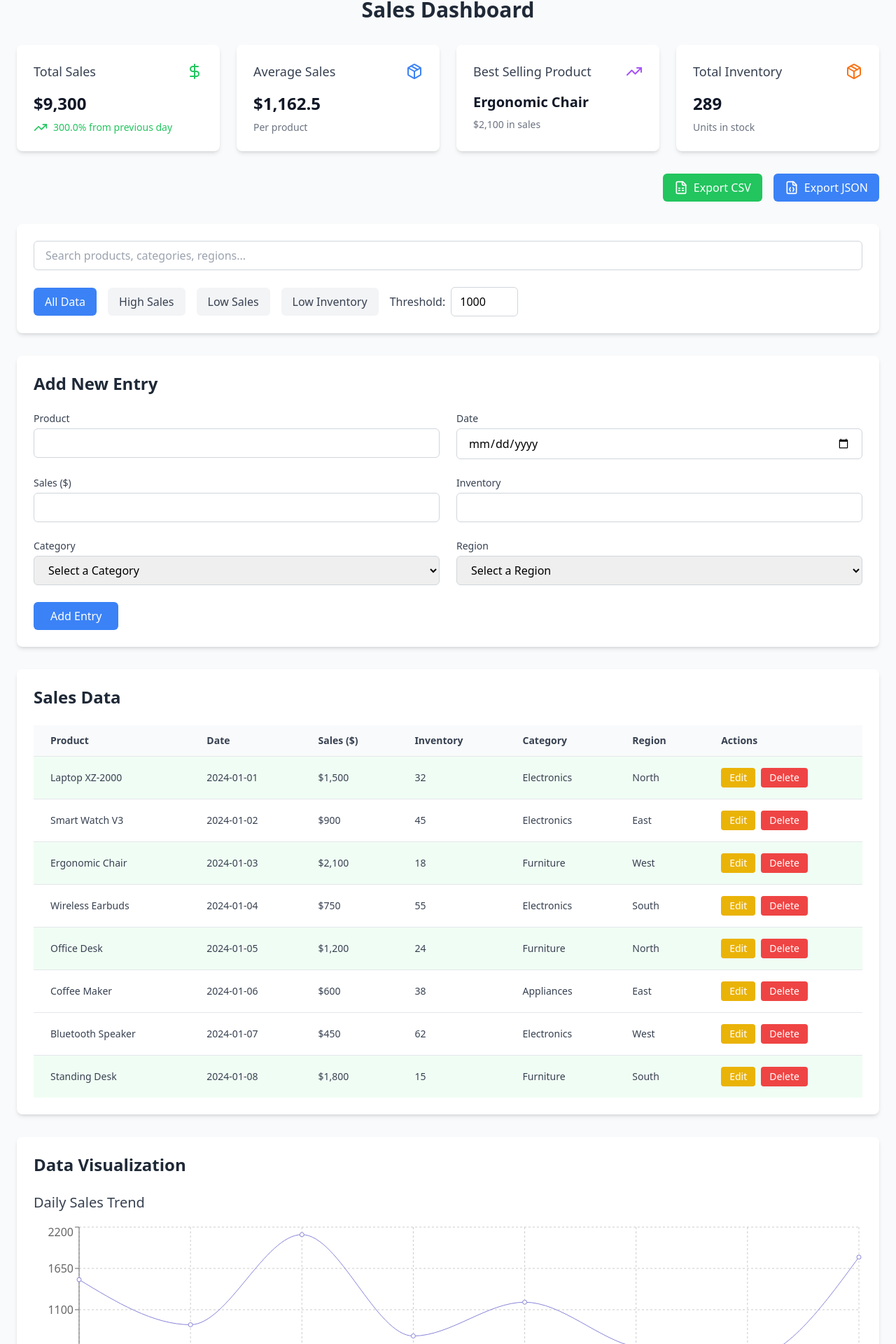
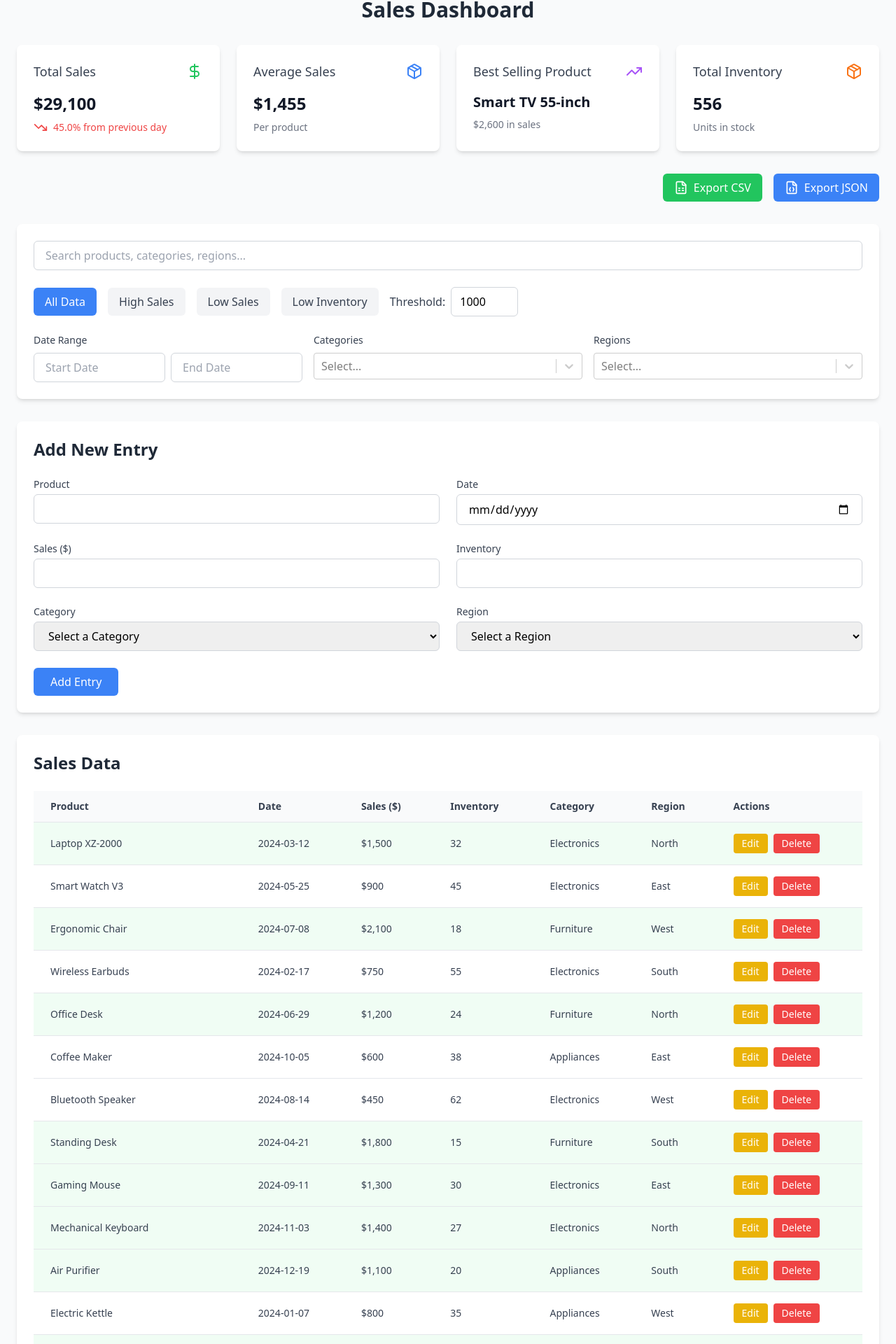
Before and after one commit to AmolDerickSoans/code-it-out, a React (Vite) app: page / in a window 1280 px wide. Shown: the part 36-1956 px from the top of the page at 70% size. Built offline with nearby package versions, Linux system fonts and the light colour scheme.

Commit message:
small errors

```diff
--- a/package.json
+++ b/package.json
@@ -10,9 +10,12 @@
     "preview": "vite preview"
   },
   "dependencies": {
+    "@types/react-select": "^5.0.0",
     "lucide-react": "^0.344.0",
     "react": "^18.3.1",
+    "react-datepicker": "^8.1.0",
     "react-dom": "^18.3.1",
+    "react-select": "^5.10.0",
     "recharts": "^2.12.2"
   },
   "devDependencies": {
--- a/src/SalesDashboard.tsx
+++ b/src/SalesDashboard.tsx
@@ -3,23 +3,39 @@ import { useState, useCallback } from 'react';
 import {
   LineChart, Line, BarChart, Bar, PieChart, Pie,
   XAxis, YAxis, CartesianGrid, Tooltip, Legend,
-  ResponsiveContainer, Cell
+  ResponsiveContainer, Cell, ComposedChart, Area
 } from 'recharts';
 import {
   TrendingUp, TrendingDown, Package, DollarSign,
-  Download, FileJson, FileSpreadsheet
+  Download, FileJson, FileSpreadsheet, Filter, Calendar, ChevronDown
 } from 'lucide-react';
+import DatePicker from 'react-datepicker';
+import 'react-datepicker/dist/react-datepicker.css';
+import Select from 'react-select';
 
 const initialData = [
-  { id: 1, product: "Laptop XZ-2000", date: "2024-01-01", sales: 1500, inventory: 32, category: "Electronics", region: "North" },
-  { id: 2, product: "Smart Watch V3", date: "2024-01-02", sales: 900, inventory: 45, category: "Electronics", region: "East" },
-  { id: 3, product: "Ergonomic Chair", date: "2024-01-03", sales: 2100, inventory: 18, category: "Furniture", region: "West" },
-  { id: 4, product: "Wireless Earbuds", date: "2024-01-04", sales: 750, inventory: 55, category: "Electronics", region: "South" },
-  { id: 5, product: "Office Desk", date: "2024-01-05", sales: 1200, inventory: 24, category: "Furniture", region: "North" },
-  { id: 6, product: "Coffee Maker", date: "2024-01-06", sales: 600, inventory: 38, category: "Appliances", region: "East" },
-  { id: 7, product: "Bluetooth Speaker", date: "2024-01-07", sales: 450, inventory: 62, category: "Electronics", region: "West" },
-  { id: 8, product: "Standing Desk", date: "2024-01-08", sales: 1800, inventory: 15, category: "Furniture", region: "South" },
+  { id: 1, product: "Laptop XZ-2000", date: "2024-03-12", sales: 1500, inventory: 32, category: "Electronics", region: "North" },
+  { id: 2, product: "Smart Watch V3", date: "2024-05-25", sales: 900, inventory: 45, category: "Electronics", region: "East" },
+  { id: 3, product: "Ergonomic Chair", date: "2024-07-08", sales: 2100, inventory: 18, category: "Furniture", region: "West" },
+  { id: 4, product: "Wireless Earbuds", date: "2024-02-17", sales: 750, inventory: 55, category: "Electronics", region: "South" },
+  { id: 5, product: "Office Desk", date: "2024-06-29", sales: 1200, inventory: 24, category: "Furniture", region: "North" },
+  { id: 6, product: "Coffee Maker", date: "2024-10-05", sales: 600, inventory: 38, category: "Appliances", region: "East" },
+  { id: 7, product: "Bluetooth Speaker", date: "2024-08-14", sales: 450, inventory: 62, category: "Electronics", region: "West" },
+  { id: 8, product: "Standing Desk", date: "2024-04-21", sales: 1800, inventory: 15, category: "Furniture", region: "South" },
+  { id: 9, product: "Gaming Mouse", date: "2024-09-11", sales: 1300, inventory: 30, category: "Electronics", region: "East" },
+  { id: 10, product: "Mechanical Keyboard", date: "2024-11-03", sales: 1400, inventory: 27, category: "Electronics", region: "North" },
+  { id: 11, product: "Air Purifier", date: "2024-12-19", sales: 1100, inventory: 20, category: "Appliances", region: "South" },
+  { id: 12, product: "Electric Kettle", date: "2024-01-07", sales: 800, inventory: 35, category: "Appliances", region: "West" },
+  { id: 13, product: "4K Monitor", date: "2024-05-15", sales: 1900, inventory: 22, category: "Electronics", region: "North" },
+  { id: 14, product: "Fitness Tracker", date: "2024-07-30", sales: 950, inventory: 40, category: "Electronics", region: "East" },
+  { id: 15, product: "Recliner Sofa", date: "2024-09-22", sales: 2300, inventory: 10, category: "Furniture", region: "South" },
+  { id: 16, product: "Smart TV 55-inch", date: "2024-02-10", sales: 2600, inventory: 12, category: "Electronics", region: "West" },
+  { id: 17, product: "Microwave Oven", date: "2024-06-06", sales: 1350, inventory: 28, category: "Appliances", region: "North" },
+  { id: 18, product: "Noise Cancelling Headphones", date: "2024-03-18", sales: 1700, inventory: 21, category: "Electronics", region: "South" },
+  { id: 19, product: "Robot Vacuum", date: "2024-11-27", sales: 2000, inventory: 14, category: "Appliances", region: "East" },
+  { id: 20, product: "Adjustable Bed Frame", date: "2024-08-09", sales: 2400, inventory: 8, category: "Furniture", region: "West" },
 ];
+
 
 const COLORS = ['#0088FE', '#00C49F', '#FFBB28', '#FF8042', '#8884d8', '#82ca9d', '#ffc658', '#8dd1e1'];
 
@@ -33,6 +49,22 @@ interface SummaryStats {
   totalInventory: number;
   salesChange: number;
 }
+
+const CustomTooltip = ({ active, payload, label }: any) => {
+  if (active && payload && payload.length) {
+    return (
+      <div className="bg-white p-4 border rounded shadow">
+        <p className="font-medium">{`Date: ${label}`}</p>
+        {payload.map((pld: any, index: number) => (
+          <p key={index} style={{ color: pld.color }}>
+            {`${pld.name}: ${pld.value.toLocaleString()}`}
+          </p>
+        ))}
+      </div>
+    );
+  }
+  return null;
+};
 
 const SalesDashboard = () => {
   const [data, setData] = useState(initialData);
@@ -49,6 +81,10 @@ const SalesDashboard = () => {
   const [sortConfig, setSortConfig] = useState<{ key: string | null, direction: 'ascending' | 'descending' }>({ key: null, direction: 'ascending' });
   const [activeFilter, setActiveFilter] = useState('all');
   const [thresholdValue, setThresholdValue] = useState(1000);
+  const [startDate, setStartDate] = useState<Date | null>(null);
+  const [endDate, setEndDate] = useState<Date | null>(null);
+  const [selectedCategories, setSelectedCategories] = useState<{ value: string; label: string }[]>([]);
+  const [selectedRegions, setSelectedRegions] = useState<{ value: string; label: string }[]>([]);
 
   const calculateSummaryStats = useCallback((): SummaryStats => {
     const totalSales = data.reduce((sum, item) => sum + item.sales, 0);
@@ -79,14 +115,6 @@ const SalesDashboard = () => {
     };
   }, [data]);
 
-  const escapeCSV = (str: string) => {
-    if (typeof str !== 'string') return str;
-    if (str.includes(',') || str.includes('"') || str.includes('\n')) {
-      return `"${str.replace(/"/g, '""')}"`;
-    }
-    return str;
-  };
-
   const handleExport = (format: 'csv' | 'json') => {
     const exportData = filteredData.map(item => ({
       ...item,
@@ -99,7 +127,7 @@ const SalesDashboard = () => {
       const url = URL.createObjectURL(blob);
       const link = document.createElement('a');
       link.href = url;
-      link.download = `sales-data-${new Date().toISOString().split('T')[0]}.json`;
+      link.download = 'sales-data.json';
       document.body.appendChild(link);
       link.click();
       document.body.removeChild(link);
@@ -109,12 +137,12 @@ const SalesDashboard = () => {
       const csvContent = [
         headers.join(','),
         ...exportData.map(item => [
-          escapeCSV(item.product),
+          item.product,
           item.date,
           item.sales,
           item.inventory,
-          escapeCSV(item.category),
-          escapeCSV(item.region)
+          item.category,
+          item.region
         ].join(','))
       ].join('\n');
 
@@ -122,7 +150,7 @@ const SalesDashboard = () => {
       const url = URL.createObjectURL(blob);
       const link = document.createElement('a');
       link.href = url;
-      link.download = `sales-data-${new Date().toISOString().split('T')[0]}.csv`;
+      link.download = 'sales-data.csv';
       document.body.appendChild(link);
       link.click();
       document.body.removeChild(link);
@@ -152,22 +180,20 @@ const SalesDashboard = () => {
   const handleSubmit = (e: React.FormEvent) => {
     e.preventDefault();
 
-    try {
-      validateFormData(formData);
     const salesValue = Number(formData.sales);
     const inventoryValue = Number(formData.inventory);
 
     if (editingId) {
       const updatedData = data.map(item =>
         item.id === editingId ?
-          {...formData, sales: salesValue, inventory: inventoryValue, id: editingId} :
+          { ...formData, sales: salesValue, inventory: inventoryValue, id: editingId } :
           item
       );
       setData(updatedData);
       setEditingId(null);
     } else {
       const newId = data.length > 0 ? Math.max(...data.map(item => item.id)) + 1 : 1;
-        setData([...data, {...formData, sales: salesValue, inventory: inventoryValue, id: newId}]);
+      setData([...data, { ...formData, sales: salesValue, inventory: inventoryValue, id: newId }]);
     }
 
     setFormData({
@@ -178,9 +204,6 @@ const SalesDashboard = () => {
       category: '',
       region: ''
     });
-    } catch (error) {
-      alert('Error saving data: ' + (error instanceof Error ? error.message : 'Unknown error'));
-    }
   };
 
   const handleEdit = (item: typeof initialData[0]) => {
@@ -195,8 +218,8 @@ const SalesDashboard = () => {
     setEditingId(item.id);
   };
 
-  const deleteEntry = (id: number) => {
-    const newData = data.filter(item => item.id !== id);
+  const deleteEntry = (index: number) => {
+    const newData = data.filter((_, i) => i !== index);
     setData(newData);
   };
 
@@ -247,29 +270,104 @@ const SalesDashboard = () => {
     }));
   };
 
-  const getFilteredAndSortedData = useCallback(() => {
-    let result = [...data];
+  const getStackedBarData = () => {
+    const categoryRegionMap: { [key: string]: { [key: string]: number } } = {};
+    data.forEach(item => {
+      if (!categoryRegionMap[item.category]) {
+        categoryRegionMap[item.category] = {};
+      }
+      if (categoryRegionMap[item.category][item.region]) {
+        categoryRegionMap[item.category][item.region] += item.sales;
+      } else {
+        categoryRegionMap[item.category][item.region] = item.sales;
+      }
+    });
+
+    return Object.keys(categoryRegionMap).map(category => {
+      const regionSales = categoryRegionMap[category];
+      return {
+        name: category,
+        ...regionSales
+      };
+    });
+  };
+
+  const getMonthlyTrends = () => {
+    const monthlyData: { [key: string]: number } = {};
+
+    data.forEach(item => {
+      const date = new Date(item.date);
+      const monthKey = `${date.getFullYear()}-${String(date.getMonth() + 1).padStart(2, '0')}`;
+
+      if (monthlyData[monthKey]) {
+        monthlyData[monthKey] += item.sales;
+      } else {
+        monthlyData[monthKey] = item.sales;
+      }
+    });
+
+    const sortedMonths = Object.keys(monthlyData).sort();
+    const trends = sortedMonths.map((month, index) => {
+      const currentSales = monthlyData[month];
+      const previousSales = index > 0 ? monthlyData[sortedMonths[index - 1]] : currentSales;
+      const growthRate = ((currentSales - previousSales) / previousSales) * 100;
+
+      return {
+        month,
+        sales: currentSales,
+        growth: index === 0 ? 0 : growthRate
+      };
+    });
+
+    return trends;
+  };
+
+  let filteredData = [...data];
 
   if (activeFilter !== 'all') {
     if (activeFilter === 'highSales') {
-        result = result.filter(item => item.sales >= thresholdValue);
+      filteredData = filteredData.filter(item => item.sales >= thresholdValue);
     } else if (activeFilter === 'lowSales') {
-        result = result.filter(item => item.sales < thresholdValue);
+      filteredData = filteredData.filter(item => item.sales < thresholdValue);
     } else if (activeFilter === 'lowInventory') {
-        result = result.filter(item => item.inventory < 30);
+      filteredData = filteredData.filter(item => item.inventory < 30);
     }
   }
 
   if (searchTerm) {
-      result = result.filter(item =>
+    filteredData = filteredData.filter(item =>
       item.product.toLowerCase().includes(searchTerm.toLowerCase()) ||
       item.category.toLowerCase().includes(searchTerm.toLowerCase()) ||
       item.region.toLowerCase().includes(searchTerm.toLowerCase())
     );
   }
 
+  if (startDate && endDate) {
+    filteredData = filteredData.filter(item => {
+      const itemDate = new Date(item.date);
+      itemDate.setHours(0, 0, 0, 0);
+      const start = new Date(startDate);
+      start.setHours(0, 0, 0, 0);
+      const end = new Date(endDate);
+      end.setHours(23, 59, 59, 999);
+      return itemDate >= start && itemDate <= end;
+    });
+  }
+
+  if (selectedCategories.length > 0) {
+    filteredData = filteredData.filter(item =>
+      selectedCategories.some(cat => cat.value === item.category)
+    );
+  }
+
+  if (selectedRegions.length > 0) {
+    filteredData = filteredData.filter(item =>
+      selectedRegions.some(region => region.value === item.region)
+    );
+  }
+
   if (sortConfig.key) {
-      result.sort((a, b) => {
+    filteredData.sort((a, b) => {
       if (a[sortConfig.key as keyof typeof a] < b[sortConfig.key as keyof typeof b]) {
         return sortConfig.direction === 'ascending' ? -1 : 1;
       }
@@ -280,21 +378,22 @@ const SalesDashboard = () => {
     });
   }
 
-    return result;
-  }, [data, activeFilter, thresholdValue, searchTerm, sortConfig]);
-
   const stats = calculateSummaryStats();
 
-  const validateFormData = (data: typeof formData) => {
-    if (!data.product.trim()) throw new Error('Product name is required');
-    if (!data.date) throw new Error('Date is required');
-    if (Number(data.sales) < 0) throw new Error('Sales cannot be negative');
-    if (Number(data.inventory) < 0) throw new Error('Inventory cannot be negative');
-    if (!data.category) throw new Error('Category is required');
-    if (!data.region) throw new Error('Region is required');
-  };
+  const categoryOptions = [
+    { value: 'Electronics', label: 'Electronics' },
+    { value: 'Furniture', label: 'Furniture' },
+    { value: 'Appliances', label: 'Appliances' },
+    { value: 'Clothing', label: 'Clothing' },
+    { value: 'Books', label: 'Books' }
+  ];
 
-  const filteredData = getFilteredAndSortedData();
+  const regionOptions = [
+    { value: 'North', label: 'North' },
+    { value: 'South', label: 'South' },
+    { value: 'East', label: 'East' },
+    { value: 'West', label: 'West' }
+  ];
 
   return (
     <div className="min-h-screen bg-gray-50">
@@ -381,8 +480,7 @@ const SalesDashboard = () => {
 
         <div className="flex flex-wrap gap-4 items-center">
           <button
-            className={`px-4 py-2 rounded-md transition-colors ${
-              activeFilter === 'all'
+            className={`px-4 py-2 rounded-md transition-colors ${activeFilter === 'all'
               ? 'bg-blue-500 text-white'
               : 'bg-gray-100 text-gray-700 hover:bg-gray-200'
               }`}
@@ -391,8 +489,7 @@ const SalesDashboard = () => {
             All Data
           </button>
           <button
-            className={`px-4 py-2 rounded-md transition-colors ${
-              activeFilter === 'highSales'
+            className={`px-4 py-2 rounded-md transition-colors ${activeFilter === 'highSales'
               ? 'bg-blue-500 text-white'
               : 'bg-gray-100 text-gray-700 hover:bg-gray-200'
               }`}
@@ -401,8 +498,7 @@ const SalesDashboard = () => {
             High Sales
           </button>
           <button
-            className={`px-4 py-2 rounded-md transition-colors ${
-              activeFilter === 'lowSales'
+            className={`px-4 py-2 rounded-md transition-colors ${activeFilter === 'lowSales'
               ? 'bg-blue-500 text-white'
               : 'bg-gray-100 text-gray-700 hover:bg-gray-200'
               }`}
@@ -411,8 +507,7 @@ const SalesDashboard = () => {
             Low Sales
           </button>
           <button
-            className={`px-4 py-2 rounded-md transition-colors ${
-              activeFilter === 'lowInventory'
+            className={`px-4 py-2 rounded-md transition-colors ${activeFilter === 'lowInventory'
               ? 'bg-blue-500 text-white'
               : 'bg-gray-100 text-gray-700 hover:bg-gray-200'
               }`}
@@ -431,6 +526,57 @@ const SalesDashboard = () => {
               className="w-24 px-3 py-2 border border-gray-300 rounded-md focus:ring-2 focus:ring-blue-500 focus:border-blue-500"
             />
           </label>
+        </div>
+
+        <div className="mt-6 grid grid-cols-1 md:grid-cols-2 lg:grid-cols-3 gap-4">
+          <div>
+            <label className="block text-sm font-medium text-gray-700 mb-2">Date Range</label>
+            <div className="flex gap-2">
+              <DatePicker
+                selected={startDate}
+                onChange={(date: Date | null) => setStartDate(date)}
+                selectsStart
+                startDate={startDate}
+                endDate={endDate}
+                placeholderText="Start Date"
+                className="w-full px-4 py-2 border border-gray-300 rounded-md focus:ring-2 focus:ring-blue-500 focus:border-blue-500"
+              />
+              <DatePicker
+                selected={endDate}
+                onChange={(date: Date | null) => setEndDate(date)}
+                selectsEnd
+                startDate={startDate}
+                endDate={endDate}
+                minDate={startDate}
+                placeholderText="End Date"
+                className="w-full px-4 py-2 border border-gray-300 rounded-md focus:ring-2 focus:ring-blue-500 focus:border-blue-500"
+              />
+            </div>
+          </div>
+
+          <div>
+            <label className="block text-sm font-medium text-gray-700 mb-2">Categories</label>
+            <Select
+              options={categoryOptions}
+              isMulti
+              value={selectedCategories}
+              onChange={(selected) => setSelectedCategories(selected as { value: string; label: string }[])}
+              className="basic-multi-select"
+              classNamePrefix="select"
+            />
+          </div>
+
+          <div>
+            <label className="block text-sm font-medium text-gray-700 mb-2">Regions</label>
+            <Select
+              options={regionOptions}
+              isMulti
+              value={selectedRegions}
+              onChange={(selected) => setSelectedRegions(selected as { value: string; label: string }[])}
+              className="basic-multi-select"
+              classNamePrefix="select"
+            />
+          </div>
         </div>
       </div>
 
@@ -583,8 +729,7 @@ const SalesDashboard = () => {
             {filteredData.map((entry, index) => (
               <tr
                 key={entry.id}
-                className={`border-t border-gray-200 ${
-                  entry.sales >= thresholdValue ? 'bg-green-50' : 'hover:bg-gray-50'
+                className={`border-t border-gray-200 ${entry.sales >= thresholdValue ? 'bg-green-50' : 'hover:bg-gray-50'
                   }`}
               >
                 <td className="px-6 py-4 text-sm text-gray-700">{entry.product}</td>
@@ -602,7 +747,7 @@ const SalesDashboard = () => {
                   </button>
                   <button
                     className="px-3 py-1 bg-red-500 text-white rounded hover:bg-red-600 transition-colors"
-                    onClick={() => deleteEntry(entry.id)}
+                    onClick={() => deleteEntry(index)}
                   >
                     Delete
                   </button>
@@ -617,15 +762,36 @@ const SalesDashboard = () => {
         <h2 className="text-2xl font-semibold text-gray-800 mb-6">Data Visualization</h2>
 
         <div className="mb-8">
-          <h3 className="text-xl font-medium text-gray-700 mb-4">Daily Sales Trend</h3>
+          <h3 className="text-xl font-medium text-gray-700 mb-4">
+            <div className="flex items-center gap-2">
+              <Calendar size={20} />
+              Daily Sales Trend
+            </div>
+          </h3>
           <ResponsiveContainer width="100%" height={300}>
             <LineChart data={lineData}>
               <CartesianGrid strokeDasharray="3 3" />
-              <XAxis dataKey="name" />
-              <YAxis />
-              <Tooltip />
-              <Legend />
-              <Line type="monotone" dataKey="value" stroke="#8884d8" />
+              <XAxis
+                dataKey="name"
+                tick={{ fill: '#666' }}
+              />
+              <YAxis
+                tick={{ fill: '#666' }}
+                label={{ value: 'Sales ($)', angle: -90, position: 'insideLeft' }}
+              />
+              <Tooltip content={<CustomTooltip />} />
+              <Legend
+                iconType="circle"
+                wrapperStyle={{ paddingTop: '10px' }}
+              />
+              <Line
+                type="monotone"
+                dataKey="value"
+                stroke="#8884d8"
+                strokeWidth={2}
+                dot={{ fill: '#8884d8' }}
+                activeDot={{ r: 8 }}
+              />
             </LineChart>
           </ResponsiveContainer>
         </div>
@@ -641,6 +807,90 @@ const SalesDashboard = () => {
               <Legend />
               <Bar dataKey="value" fill="#82ca9d" />
             </BarChart>
+          </ResponsiveContainer>
+        </div>
+
+        <div className="mb-8">
+          <h3 className="text-xl font-medium text-gray-700 mb-4">Sales by Category and Region</h3>
+          <ResponsiveContainer width="100%" height={300}>
+            <ComposedChart data={getStackedBarData()}>
+              <CartesianGrid strokeDasharray="3 3" />
+              <XAxis dataKey="name" />
+              <YAxis />
+              <Tooltip />
+              <Legend />
+              <Area type="monotone" dataKey="North" fill="#8884d8" stroke="#8884d8" />
+              <Bar dataKey="South" fill="#82ca9d" />
+              <Bar dataKey="East" fill="#ffc658" />
+              <Bar dataKey="West" fill="#ff8042" />
+            </ComposedChart>
+          </ResponsiveContainer>
+        </div>
+
+        <div className="mb-8">
+          <h3 className="text-xl font-medium text-gray-700 mb-4">
+            <div className="flex items-center gap-2">
+              <TrendingUp size={20} />
+              Monthly Sales Growth
+              <Filter className="ml-auto cursor-pointer" size={20} />
+            </div>
+          </h3>
+          <ResponsiveContainer width="100%" height={300}>
+            <ComposedChart data={getMonthlyTrends()}>
+              <CartesianGrid strokeDasharray="3 3" />
+              <XAxis
+                dataKey="month"
+                tick={{ fill: '#666' }}
+                label={{
+                  value: 'Month',
+                  position: 'bottom',
+                  offset: 0,
+                  style: { fill: '#666', fontSize: 12 } // Optional: Add styling for the label
+                }}
+              />
+              <YAxis
+                yAxisId="left"
+                tick={{ fill: '#666' }}
+                label={{
+                  value: 'Sales ($)',
+                  angle: -90,
+                  position: 'insideLeft',
+                  style: { fill: '#666', fontSize: 12 } // Optional: Add styling for the label
+                }}
+              />
+              <YAxis
+                yAxisId="right"
+                orientation="right"
+                tick={{ fill: '#666' }}
+                label={{
+                  value: 'Growth Rate (%)',
+                  angle: 90,
+                  position: 'insideRight',
+                  style: { fill: '#666', fontSize: 12 } // Optional: Add styling for the label
+                }}
+              />
+              <Tooltip content={<CustomTooltip />} />
+              <Legend
+                iconType="circle"
+                wrapperStyle={{ paddingTop: '10px' }}
+              />
+              <Bar
+                dataKey="sales"
+                fill="#8884d8"
+                yAxisId="left"
+                name="Total Sales"
+                radius={[4, 4, 0, 0]}
+              />
+              <Line
+                type="monotone"
+                dataKey="growth"
+                stroke="#82ca9d"
+                yAxisId="right"
+                name="Growth Rate %"
+                dot={{ r: 4 }}
+                strokeWidth={2}
+              />
+            </ComposedChart>
           </ResponsiveContainer>
         </div>
 
```
Also changed, not shown: 1 other file (tests, documents, lock files or other folders). Lines whose indentation alone changed are shown as unchanged.
